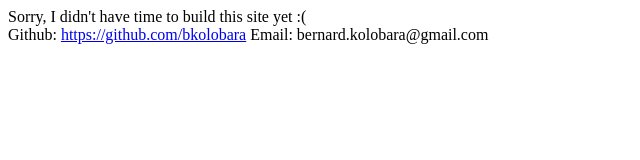
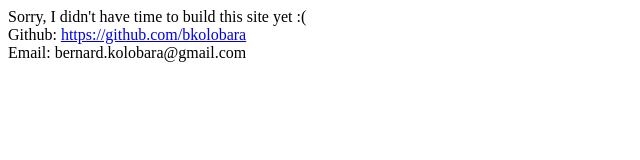
Before and after one commit to bkolobara/kolobara.com, a plain HTML site: page index.html in a window 1280 px wide. Shown: the whole page, without its empty margins (0-640 px from the left). Drawn offline with Linux system fonts and the light colour scheme.

Commit message:
Add markup to README file

```diff
--- a/index.html
+++ b/index.html
@@ -5,7 +5,7 @@
 <body>
     <p>
         Sorry, I didn't have time to build this site yet :(<br/>
-        Github: <a href="https://github.com/bkolobara">https://github.com/bkolobara</a>
+        Github: <a href="https://github.com/bkolobara">https://github.com/bkolobara</a><br />
         Email: bernard.kolobara@gmail.com
     </p>
 </body>
```
Also changed, not shown: 2 other files.
